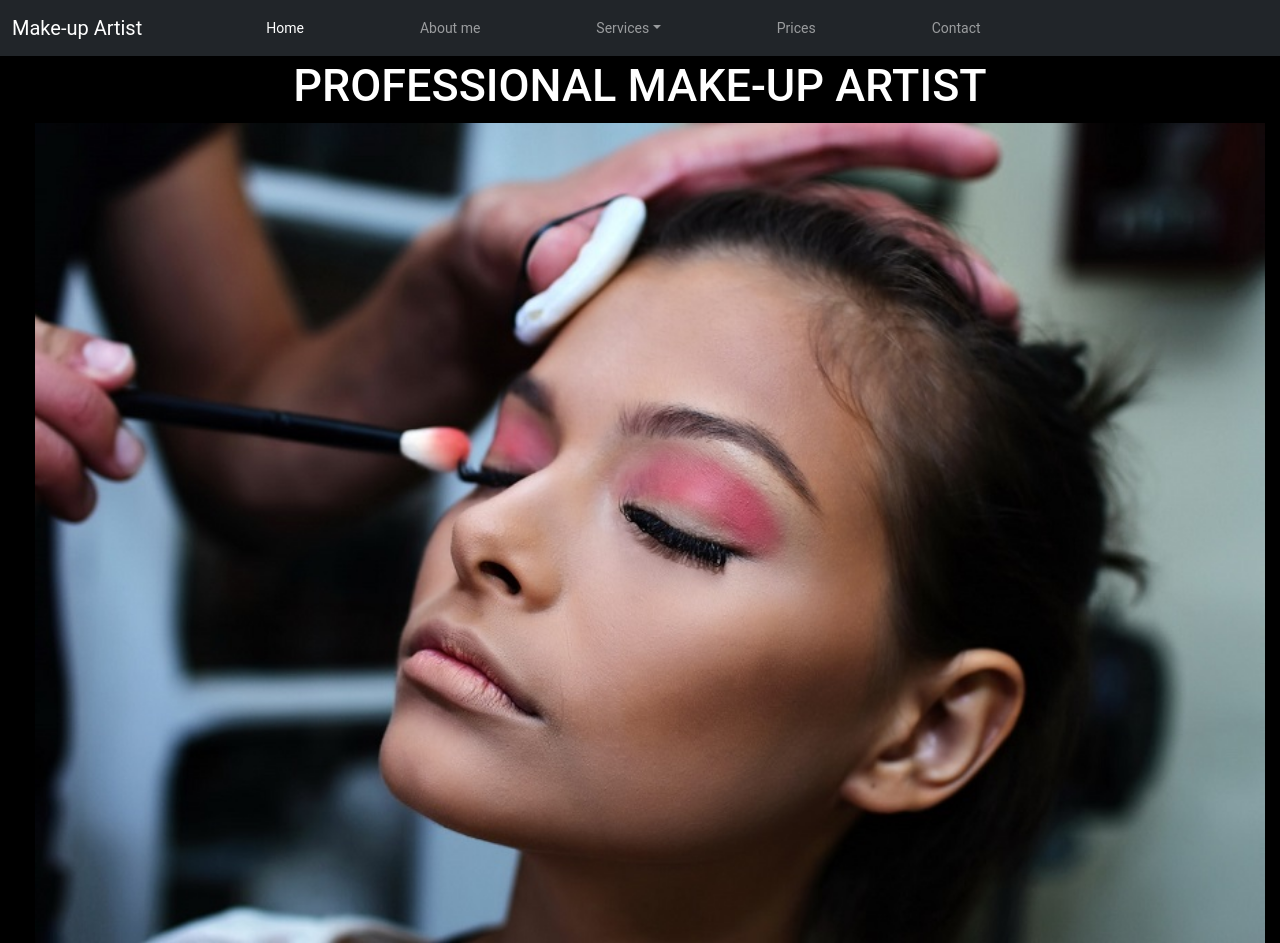
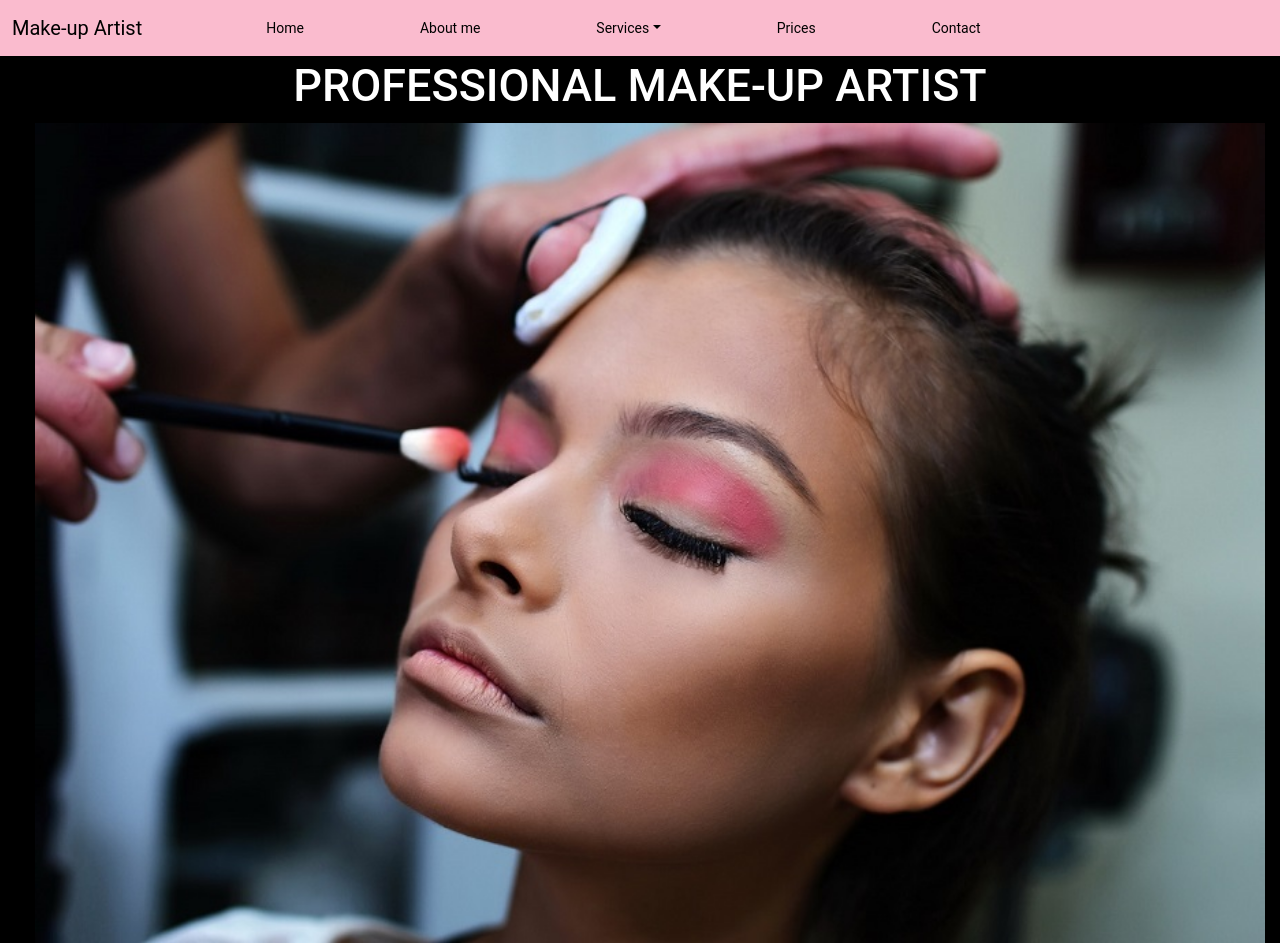
Before and after one commit to camidafonseca/Make-up, a website: page index.html in a window 1280 px wide. Shown: the top 943 px of the page. Drawn offline with nearby package versions, Linux system fonts and the light colour scheme; a web font is replaced by a local one.

Commit message:
Menu rosa + eliminar node_modules

```diff
--- a/index.html
+++ b/index.html
@@ -27,22 +27,22 @@
     <!--Inicio NavBar-->
     <div class="contenedorHome ">
         <header class="headerMenu">
-            <nav class="navbar navbar-expand-lg navbar-dark bg-dark superponer">
-                <div class="container-fluid">
-                    <a class="navbar-brand" href="#">Make-up Artist</a>
+            <nav class="navbar navbar-expand-lg  fondo superponer">
+                <div class="container-fluid  ">
+                    <a class="navbar-brand  letraNegra" href="#">Make-up Artist</a>
                     <button class="navbar-toggler" type="button" data-bs-toggle="collapse" data-bs-target="#navbarSupportedContent" aria-controls="navbarSupportedContent" aria-expanded="false" aria-label="Toggle navigation">
                      <span class="navbar-toggler-icon"></span>
                      </button>
                     <div class="collapse navbar-collapse" id="navbarSupportedContent">
                         <ul class="navbar-nav me-auto mb-2 mb-lg-0">
                             <li class="nav-item">
-                                <a class="nav-link active" aria-current="page" href="index.html">Home</a>
+                                <a class="nav-link active letraNegra" aria-current="page" href="index.html">Home</a>
                             </li>
                             <li class="nav-item">
-                                <a class="nav-link" href="pages/aboutme.html">About me</a>
+                                <a class="nav-link letraNegra" href="pages/aboutme.html">About me</a>
                             </li>
                             <li class="nav-item dropdown">
-                                <a class="nav-link dropdown-toggle" href="pages/services.html" id="navbarDropdown" role="button" data-bs-toggle="dropdown" aria-expanded="false">Services</a>
+                                <a class="nav-link dropdown-toggle letraNegra" href="pages/services.html" id="navbarDropdown" role="button" data-bs-toggle="dropdown" aria-expanded="false">Services</a>
                                 <ul class="dropdown-menu" aria-labelledby="navbarDropdown">
                                     <li><a class="dropdown-item" href="pages/services.html">Bridal Makeup</a></li>
                                     <li><a class="dropdown-item" href="pages/services.html">Photoshoot</a></li>
@@ -51,10 +51,10 @@
                                 </ul>
                             </li>
                             <li class="nav-item">
-                                <a class="nav-link" href="pages/prices.html">Prices</a>
+                                <a class="nav-link letraNegra" href="pages/prices.html">Prices</a>
                             </li>
                             <li class="nav-item">
-                                <a class="nav-link" href="pages/contact.html">Contact</a>
+                                <a class="nav-link letraNegra" href="pages/contact.html">Contact</a>
                             </li>
                         </ul>
 
--- a/scss/_estilos.scss
+++ b/scss/_estilos.scss
@@ -18,7 +18,6 @@ footer {
 
 body {
     font-family: 'Roboto', sans-serif;
-    background-color: black;
 }
 
 
@@ -33,6 +32,7 @@ ul {
 
 .fondo {
     background-color: rgb(250, 187, 206);
+    color: black;
 }
 
 #left {
```
Also changed, not shown: pages/aboutme.html (+3 -3 lines), GIT14.png (added), css/destino.css.
